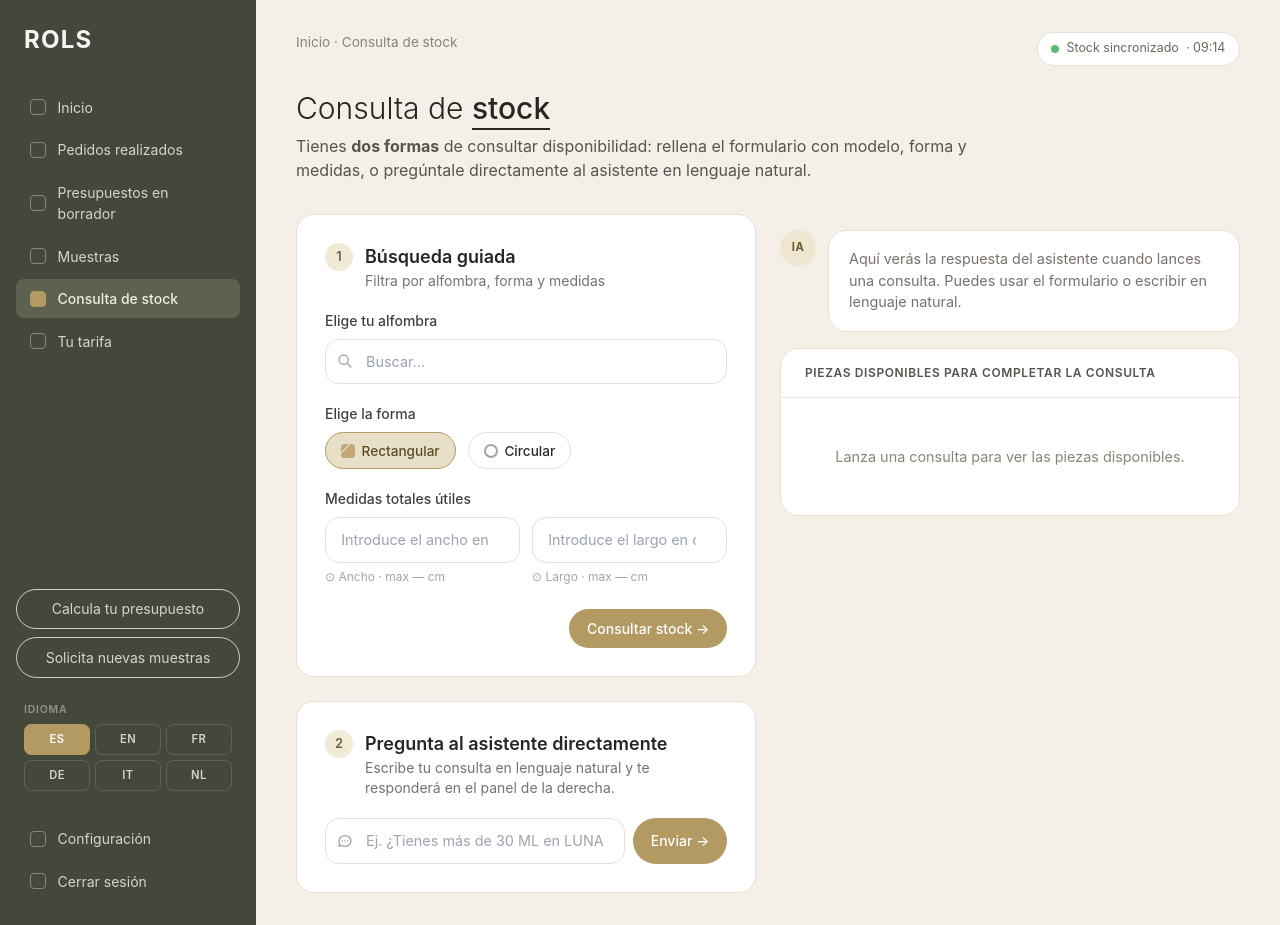
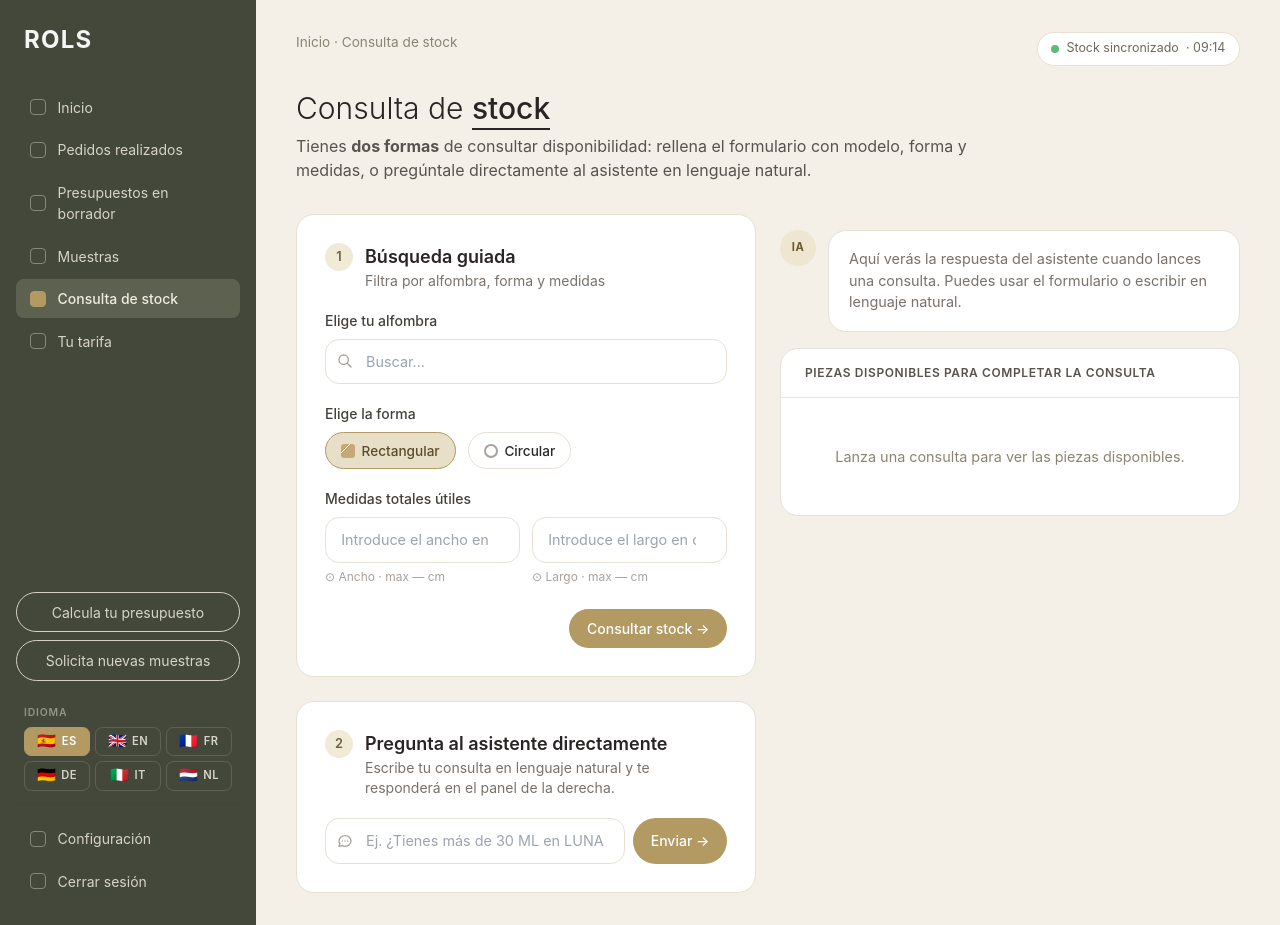
Before and after one commit to ROLSCARPETS/consulta-stock-rols, a Flask app: page / in a window 1280 px wide. Run offline with Flask 3, Linux system fonts and the light colour scheme; data that the repository does not hold is empty; parts of the project's set-up code (start-up, migrations or seed data) failed here and were passed over; some libraries are stand-ins or nearby versions.

Commit message:
Anadir banderas (emoji Unicode) al selector de idioma

```diff
--- a/Consulta de Stock Rols Agente/consulta-stock-rols/templates/index.html
+++ b/Consulta de Stock Rols Agente/consulta-stock-rols/templates/index.html
@@ -240,6 +240,8 @@
   }
   .lang-buttons { display: grid; grid-template-columns: repeat(3, 1fr); gap: 0.3rem; }
   .lang-btn {
+    display: inline-flex; align-items: center; justify-content: center;
+    gap: 0.3rem;
     padding: 0.38rem 0.3rem;
     font-size: 0.7rem; font-weight: 600; letter-spacing: 0.04em;
     border: 1px solid rgba(214,212,200,0.18);
@@ -247,7 +249,11 @@
     border-radius: 0.45rem; cursor: pointer;
     transition: background 0.15s, color 0.15s, border-color 0.15s;
     text-align: center;
+    /* Asegura que las banderas usen la fuente emoji del SO */
+    font-family: 'Segoe UI Emoji', 'Apple Color Emoji', 'Noto Color Emoji', sans-serif;
   }
+  .lang-btn .flag { font-size: 0.95rem; line-height: 1; }
+  .lang-btn .code { font-family: 'Inter', sans-serif; line-height: 1; }
   .lang-btn:hover { background: var(--bg-sidebar-hover); color: var(--text-sidebar-active); }
   .lang-btn.active {
     background: var(--accent); border-color: var(--accent); color: #fff;
@@ -281,12 +287,12 @@
     <div class="lang-block">
       <span class="lang-label" data-i18n="ui.sidebar.language">Idioma</span>
       <div class="lang-buttons">
-        <button class="lang-btn" data-lang="es" title="Español">ES</button>
-        <button class="lang-btn" data-lang="en" title="English">EN</button>
-        <button class="lang-btn" data-lang="fr" title="Français">FR</button>
-        <button class="lang-btn" data-lang="de" title="Deutsch">DE</button>
-        <button class="lang-btn" data-lang="it" title="Italiano">IT</button>
-        <button class="lang-btn" data-lang="nl" title="Nederlands">NL</button>
+        <button class="lang-btn" data-lang="es" title="Español"><span class="flag">🇪🇸</span><span class="code">ES</span></button>
+        <button class="lang-btn" data-lang="en" title="English"><span class="flag">🇬🇧</span><span class="code">EN</span></button>
+        <button class="lang-btn" data-lang="fr" title="Français"><span class="flag">🇫🇷</span><span class="code">FR</span></button>
+        <button class="lang-btn" data-lang="de" title="Deutsch"><span class="flag">🇩🇪</span><span class="code">DE</span></button>
+        <button class="lang-btn" data-lang="it" title="Italiano"><span class="flag">🇮🇹</span><span class="code">IT</span></button>
+        <button class="lang-btn" data-lang="nl" title="Nederlands"><span class="flag">🇳🇱</span><span class="code">NL</span></button>
       </div>
     </div>
 
```
